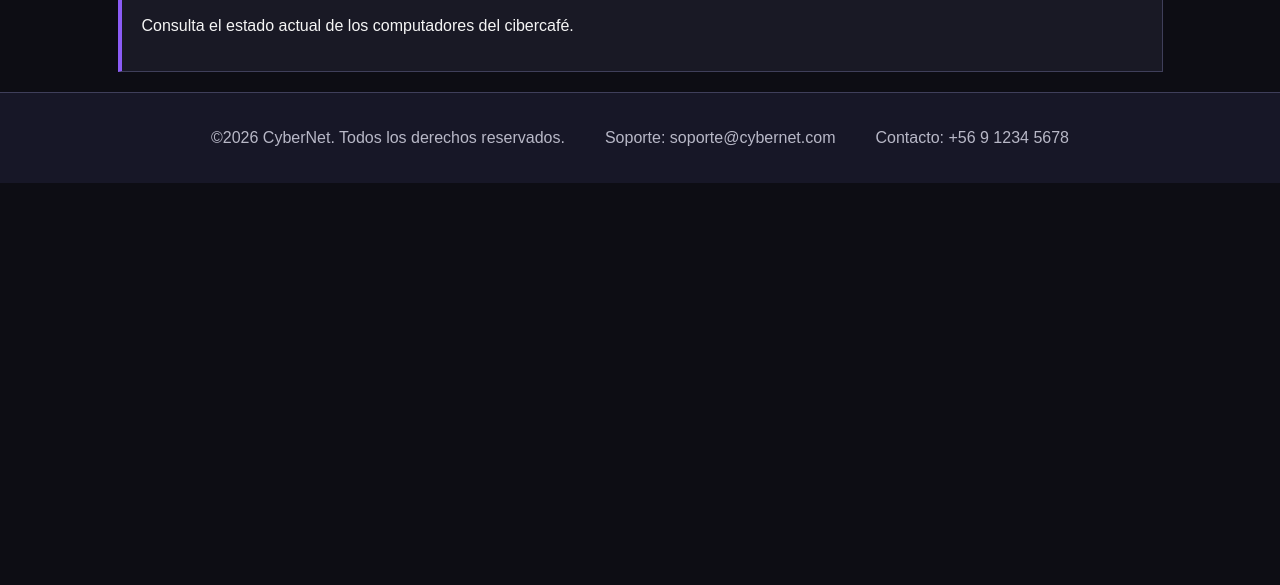
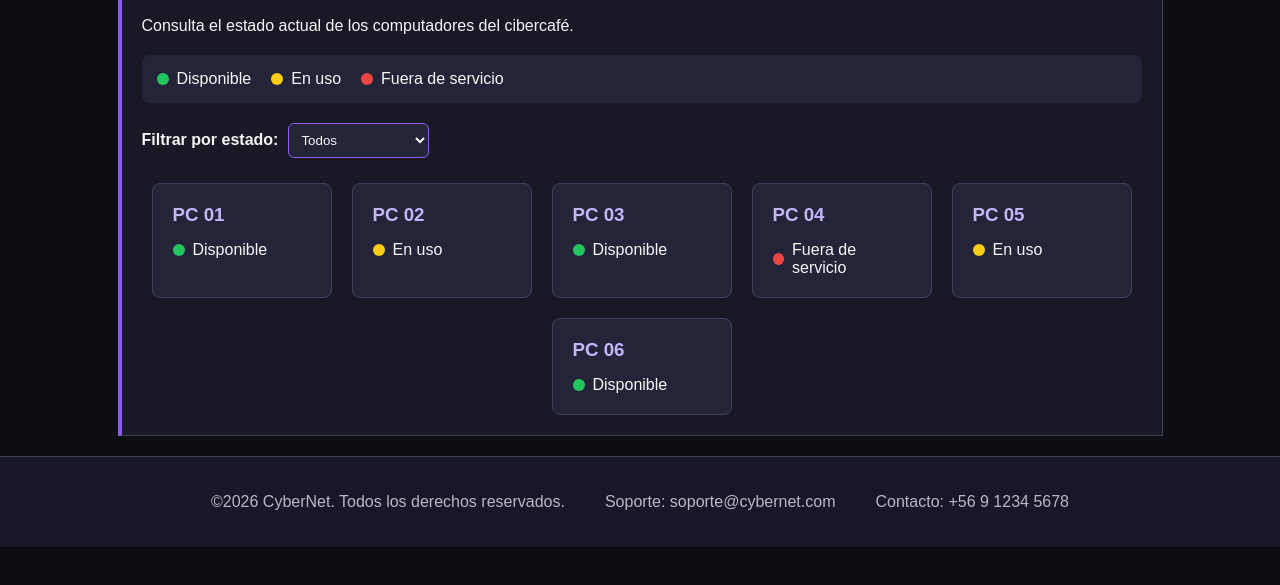
Before and after one commit to Alanwowowo/Cybercafe-web, a plain HTML site: page paginas/mapa-equipos.html in a window 1280 px wide. Shown: the part 193-778 px from the top of the page. Drawn offline with Linux system fonts and the light colour scheme.

Commit message:
Volviendo a hacer mapa de equipos, tambien añadi filtro por estado del los pcs

```diff
--- a/css/equipos-cuentas.css
+++ b/css/equipos-cuentas.css
@@ -0,0 +1,104 @@
+.seccion-mapa {
+    max-width: 1000px;
+    margin: 0 auto;
+}
+
+.leyenda-estados {
+    display: flex;
+    flex-wrap: wrap;
+    gap: 20px;
+    margin-top: 20px;
+    padding: 15px;
+    background-color: #242438;
+    border-radius: 8px;
+}
+
+.leyenda-estados p {
+    display: flex;
+    align-items: center;
+    gap: 8px;
+    margin: 0;
+}
+
+.lista-equipos {
+    display: flex;
+    flex-wrap: wrap;
+    justify-content: center;
+    gap: 20px;
+    margin-top: 25px;
+}
+
+.tarjeta-equipo {
+    width: 180px;
+    padding: 20px;
+    box-sizing: border-box;
+    background-color: #242438;
+    border: 1px solid #3f3f5a;
+    border-radius: 8px;
+}
+
+.tarjeta-equipo:hover {
+    border-color: #8b5cf6;
+}
+
+.tarjeta-equipo h3 {
+    margin-top: 0;
+    margin-bottom: 15px;
+    color: #c4b5fd;
+}
+
+.estado-equipo {
+    display: flex;
+    align-items: center;
+    gap: 8px;
+    margin: 0;
+}
+
+.punto-estado {
+    display: inline-block;
+    width: 12px;
+    height: 12px;
+    border-radius: 50%;
+}
+
+.punto-disponible {
+    background-color: #22c55e;
+}
+
+.punto-ocupado {
+    background-color: #facc15;
+}
+
+.punto-fuera-servicio {
+    background-color: #ef4444;
+}
+
+.filtro-equipos {
+    display: flex;
+    align-items: center;
+    gap: 10px;
+    margin-top: 20px;
+}
+
+.filtro-equipos label {
+    font-weight: bold;
+}
+
+.filtro-equipos select {
+    padding: 8px;
+    color: #f5f5f5;
+    background-color: #242438;
+    border: 1px solid #8b5cf6;
+    border-radius: 6px;
+}
+
+@media (max-width: 600px) {
+    .leyenda-estados {
+        flex-direction: column;
+        gap: 10px;
+    }
+
+    .tarjeta-equipo {
+        width: 100%;
+    }
+}
--- a/js/equipos-cuentas.js
+++ b/js/equipos-cuentas.js
@@ -0,0 +1,21 @@
+const filtroEstado = document.getElementById("filtro-estado");
+const tarjetasEquipos = document.querySelectorAll(".tarjeta-equipo");
+
+if (filtroEstado) {
+    filtroEstado.addEventListener("change", function () {
+        const estadoSeleccionado = filtroEstado.value;
+
+        tarjetasEquipos.forEach(function (tarjeta) {
+            const estadoEquipo = tarjeta.dataset.estado;
+
+            if (
+                estadoSeleccionado === "todos" ||
+                estadoSeleccionado === estadoEquipo
+            ) {
+                tarjeta.style.display = "block";
+            } else {
+                tarjeta.style.display = "none";
+            }
+        });
+    });
+}
--- a/paginas/mapa-equipos.html
+++ b/paginas/mapa-equipos.html
@@ -33,6 +33,84 @@
     <section class="seccion-mapa">
         <h2>Mapa de equipos</h2>
         <p>Consulta el estado actual de los computadores del cibercafé.</p>
+
+        <div class="leyenda-estados">
+            <p>
+                <span class="punto-estado punto-disponible"></span>
+                Disponible
+            </p>
+
+            <p>
+                <span class="punto-estado punto-ocupado"></span>
+                En uso
+            </p>
+
+            <p>
+                <span class="punto-estado punto-fuera-servicio"></span>
+                Fuera de servicio
+            </p>
+        </div>
+
+        <div class="filtro-equipos">
+            <label for="filtro-estado">Filtrar por estado:</label>
+
+            <select id="filtro-estado">
+                <option value="todos">Todos</option>
+                <option value="disponible">Disponibles</option>
+                <option value="ocupado">En uso</option>
+                <option value="fuera-servicio">Fuera de servicio</option>
+            </select>
+        </div>
+
+        <div class="lista-equipos">
+            <article class="tarjeta-equipo" data-estado="disponible">
+                <h3>PC 01</h3>
+                <p class="estado-equipo">
+                    <span class="punto-estado punto-disponible"></span>
+                    Disponible
+                </p>
+            </article>
+
+            <article class="tarjeta-equipo" data-estado="ocupado">
+                <h3>PC 02</h3>
+                <p class="estado-equipo">
+                    <span class="punto-estado punto-ocupado"></span>
+                    En uso
+                </p>
+            </article>
+
+            <article class="tarjeta-equipo" data-estado="disponible">
+                <h3>PC 03</h3>
+                <p class="estado-equipo">
+                    <span class="punto-estado punto-disponible"></span>
+                    Disponible
+                </p>
+            </article>
+
+            <article class="tarjeta-equipo" data-estado="fuera-servicio">
+                <h3>PC 04</h3>
+                <p class="estado-equipo">
+                    <span class="punto-estado punto-fuera-servicio"></span>
+                    Fuera de servicio
+                </p>
+            </article>
+
+            <article class="tarjeta-equipo" data-estado="ocupado">
+                <h3>PC 05</h3>
+                <p class="estado-equipo">
+                    <span class="punto-estado punto-ocupado"></span>
+                    En uso
+                </p>
+            </article>
+
+            <article class="tarjeta-equipo" data-estado="disponible">
+                <h3>PC 06</h3>
+                <p class="estado-equipo">
+                    <span class="punto-estado punto-disponible"></span>
+                    Disponible
+                </p>
+            </article>
+        </div>
     </section>
 </main>
 
```
Lines whose indentation alone changed are shown as unchanged.
